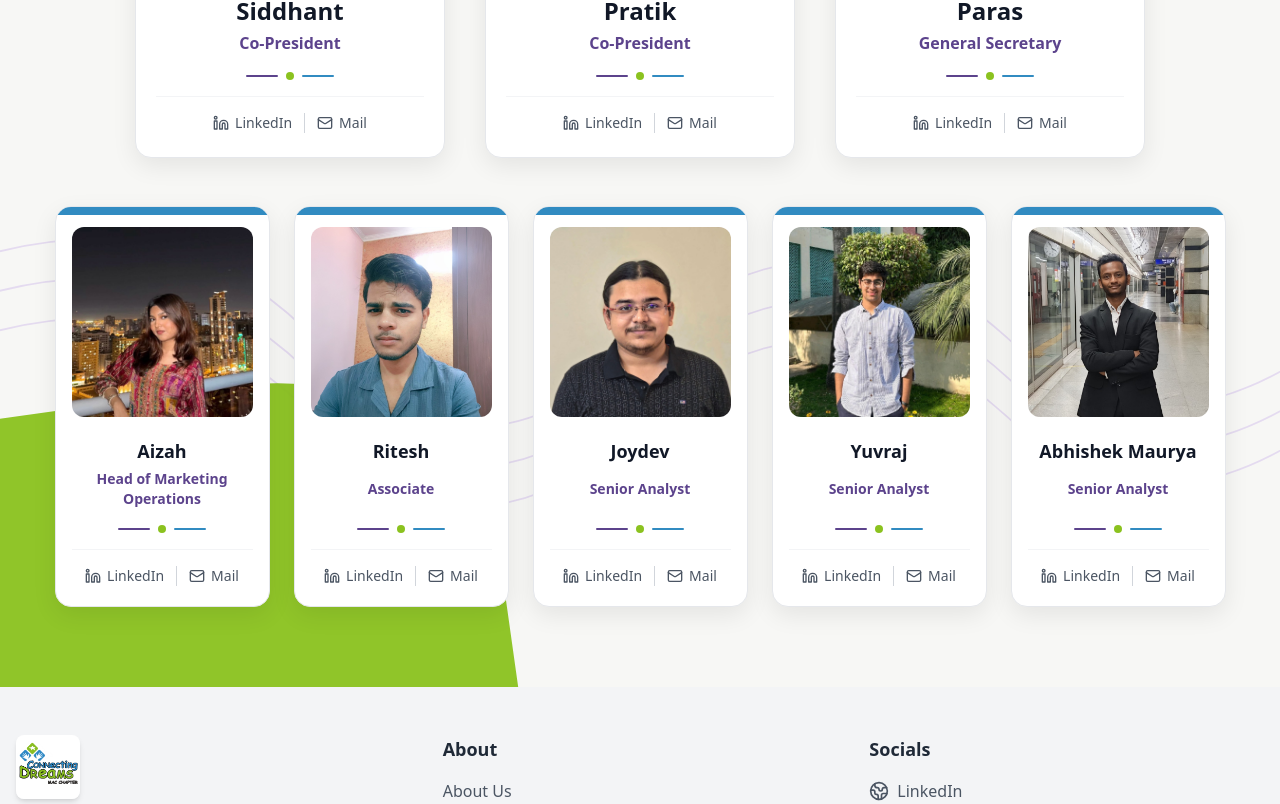
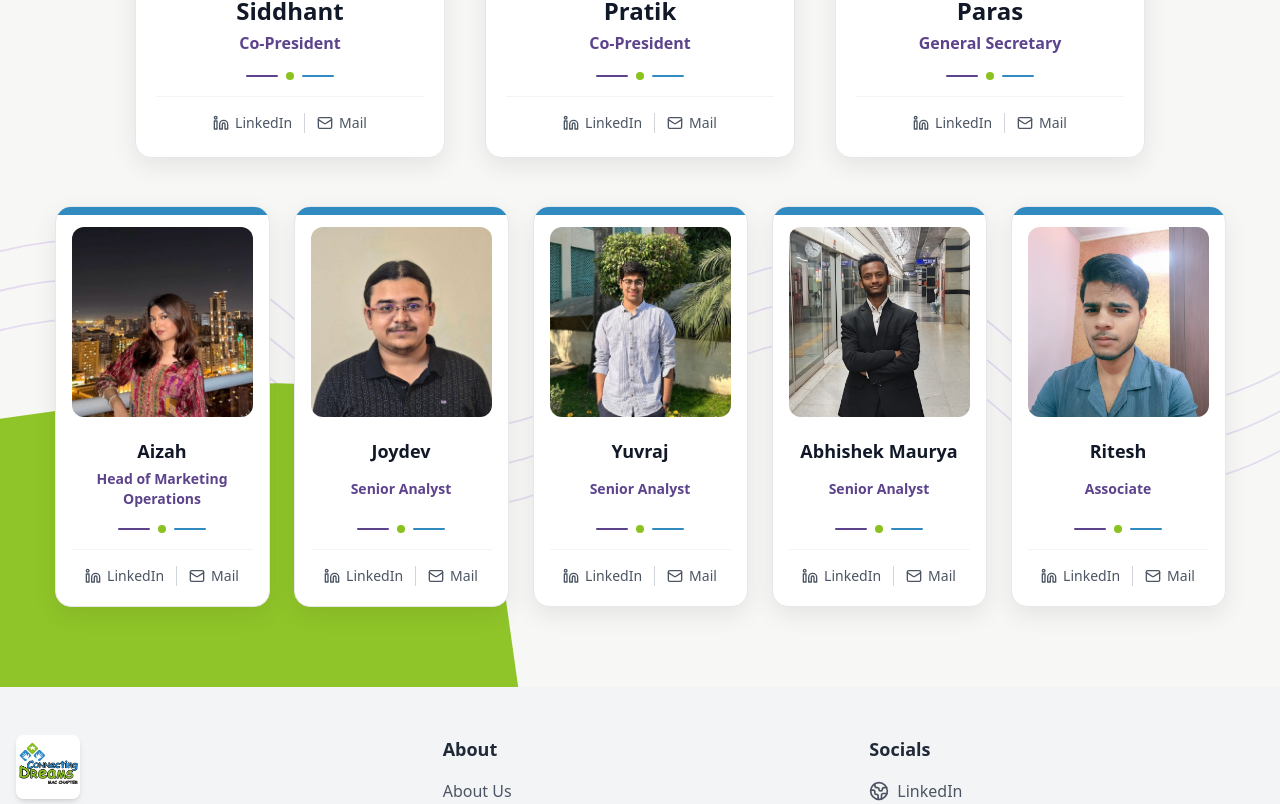
Before and after one commit to paras3048/project-cdf-final, a React (Vite) app: page /the-founding-team in a window 1280 px wide. Shown: the part 630-1434 px from the top of the page. Built offline with nearby package versions, Linux system fonts and the light colour scheme; the HTML template or start-up script is replaced by a standard one.

Commit message:
resources

```diff
--- a/src/pages/TheFoundingTeam.tsx
+++ b/src/pages/TheFoundingTeam.tsx
@@ -35,13 +35,6 @@ const teamMembers = {
       email: "mailto:aizahtabassum26@gmail.com"
     },
     {
-      name: "Ritesh",
-      position: "Associate",
-      image: "/images/team/5.jpg",
-      linkedin: "https://www.linkedin.com/in/ritesh-kumar-410377299",
-      email: "mailto:ritesh90428@gmail.com"
-    },
-    {
       name: "Joydev",
       position: "Senior Analyst",
       image: "/images/team/6.jpg",
@@ -61,6 +54,13 @@ const teamMembers = {
       image: "/images/team/8.jpeg",
       linkedin: "https://www.linkedin.com/in/abhishek-kumar-maurya-998b712a6/",
       email: "mailto:mgs2abhishek@gmail.com"
+    },
+    {
+      name: "Ritesh",
+      position: "Associate",
+      image: "/images/team/5.jpg",
+      linkedin: "https://www.linkedin.com/in/ritesh-kumar-410377299",
+      email: "mailto:ritesh90428@gmail.com"
     }
   ]
 };
```
